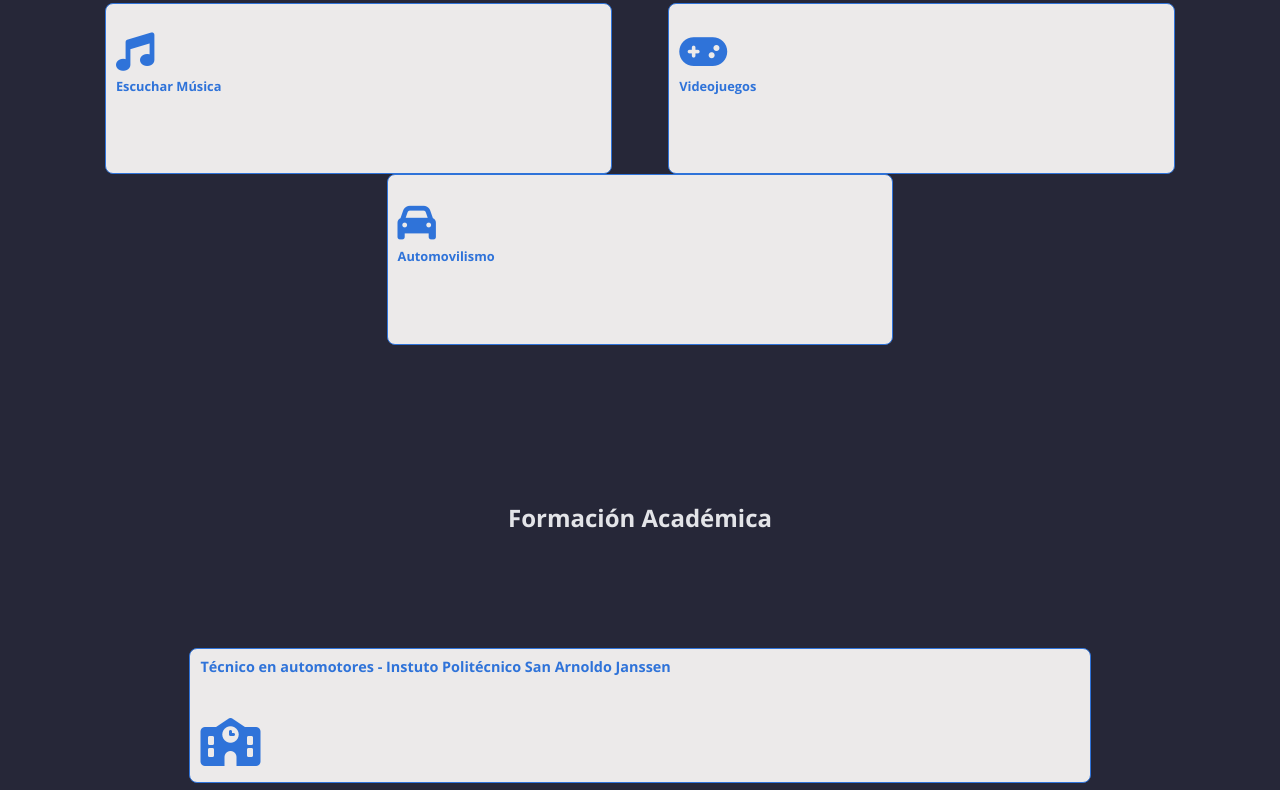
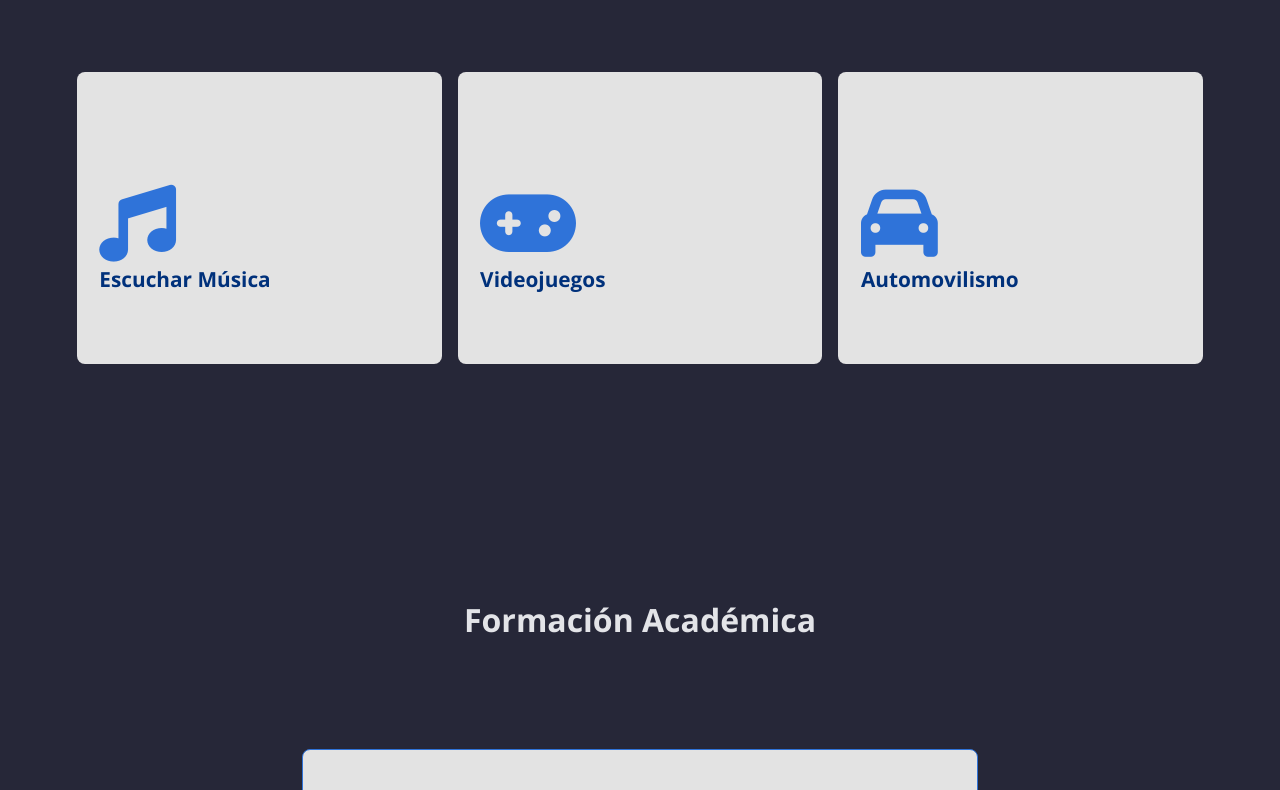
Before and after one commit to IceHenki6/challengePortfolioAlura, a plain HTML site: page index.html in a window 1280 px wide. Shown: the part 2539-3329 px from the top of the page. Drawn offline with nearby package versions, Linux system fonts and the light colour scheme.

Commit message:
continued styling the tablet version of the skills, hobbies and academics section

```diff
--- a/css/formacion-academica.css
+++ b/css/formacion-academica.css
@@ -1,7 +1,7 @@
 .formacion-academica{
     width:100%;
     height: auto;
-    margin-top: .5rem;
+    /* margin-top: .5rem; */
     padding-top: 10%;
     padding-bottom: 10%;
 }
@@ -23,6 +23,7 @@
     width: 100%;
     padding-top: 10%;
     padding-bottom: 10%;
+    gap: 1rem;
 }
 
 .formacion-box{
@@ -31,20 +32,43 @@
     flex-direction: column;
     justify-content: center;
     align-items: flex-start;
-    height: 135px;
-    padding: 10px;
-    background-color: rgb(236, 234, 234);
+    background-color: var(--card-background);
+    color: var(--card-font-color);
     border-radius: 8px;
     border: 1px solid rgb(47, 115, 217);
     width: 80%;
-    margin:5px;
-
+    height: auto;
+    padding: 5% 2% 5% 2%;
 }
 
 .formacion-title{
     font-weight: 700;
     font-size: .9rem;
     margin-bottom: 5%;
-    color: rgb(47, 115, 217);
+    color: var(--card-font-color);
     text-align: left;
 }
+
+.academic-icons{
+    font-size: 3rem;
+    color: rgb(47, 115, 217);
+    margin-bottom: 5px;
+}
+
+@media only screen and (min-width: 768px){
+    .formacion-title{
+        font-size: 1.2rem;
+    }
+
+    .academic-icons{
+        font-size: 4.5rem;
+    }
+
+    .formacion-box{
+        width: 60%;
+    }
+
+    .formacion-titulo{
+        font-size: 2rem;
+    }
+}
--- a/css/skills&hobbies.css
+++ b/css/skills&hobbies.css
@@ -14,10 +14,11 @@
     flex-wrap: wrap;
     justify-content: space-around;
     align-items: center;
-    height: 60vh;
+    height: auto;
     width: 100%;
     padding-top: 10%;
     padding-bottom: 10%;
+    gap: 1rem;
 }
 
 .skill-box, .hobbies-box{
@@ -25,14 +26,19 @@
     display: flex;
     flex-direction: column-reverse;
     justify-content: baseline;
-    width: 45%;
-    height: 40%;
-    padding: 10px;
-    background-color: rgb(236, 234, 234);
+
+    flex-grow:1;
+    flex-basis: 150px;
+    /* width: 200px; */
+
+
+    /* background-color: rgb(236, 234, 234); */
+    background-color: rgb(227, 227, 227);
     border-radius: 8px;
-    border: 1px solid rgb(47, 115, 217);
+    /* border: 2px solid rgb(102, 56, 171); */
     padding-top: 10%;
     padding-bottom: 5%;
+    padding-left: 5%;
     /* margin: 3px; */
 }
 
@@ -43,7 +49,7 @@
     text-overflow:ellipsis;
 }
 
-.fa-brands, .academic-icons{
+.fa-brands{
     font-size: 3rem;
     color: rgb(47, 115, 217);
     margin-bottom: 5px;
@@ -59,5 +65,27 @@
     font-weight: 700;
     font-size: .8rem;
     margin-bottom: 5%;
-    color: rgb(47, 115, 217);
+    color: #00317b;
 }
+
+@media only screen and (min-width: 768px){
+    .fa-brands, .academic-icons{
+        font-size: 6rem;
+    }
+
+    .fa-car, .fa-gamepad, .fa-music{
+        font-size: 4.8rem;
+    }
+
+    .skill, .hobbie{
+        font-size: 1.3rem;
+    }
+
+    .skills__titulo, .hobbies__titulo{
+        font-size: 2rem;
+    }
+
+    .skill-box, .hobbies-box{
+        padding-left: 2%;
+    }
+}
--- a/css/styles.css
+++ b/css/styles.css
@@ -2,6 +2,8 @@
     --main-width: 90%;
     --main-max-width: 1000px;
     --azul:rgb(47, 115, 217);
+    --card-background: rgb(227, 227, 227);
+    --card-font-color: #00317b;
 }
 
 *,
```
